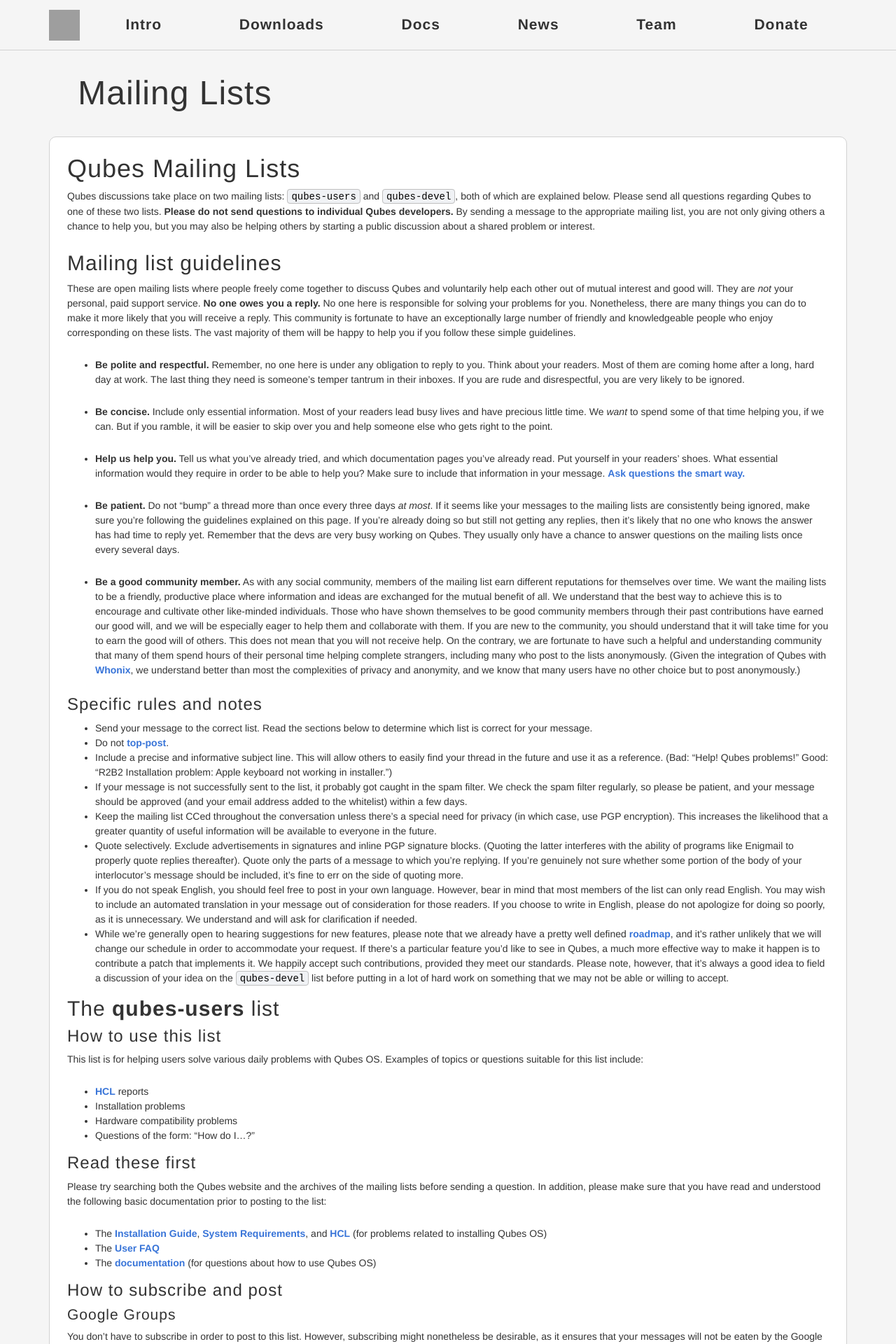
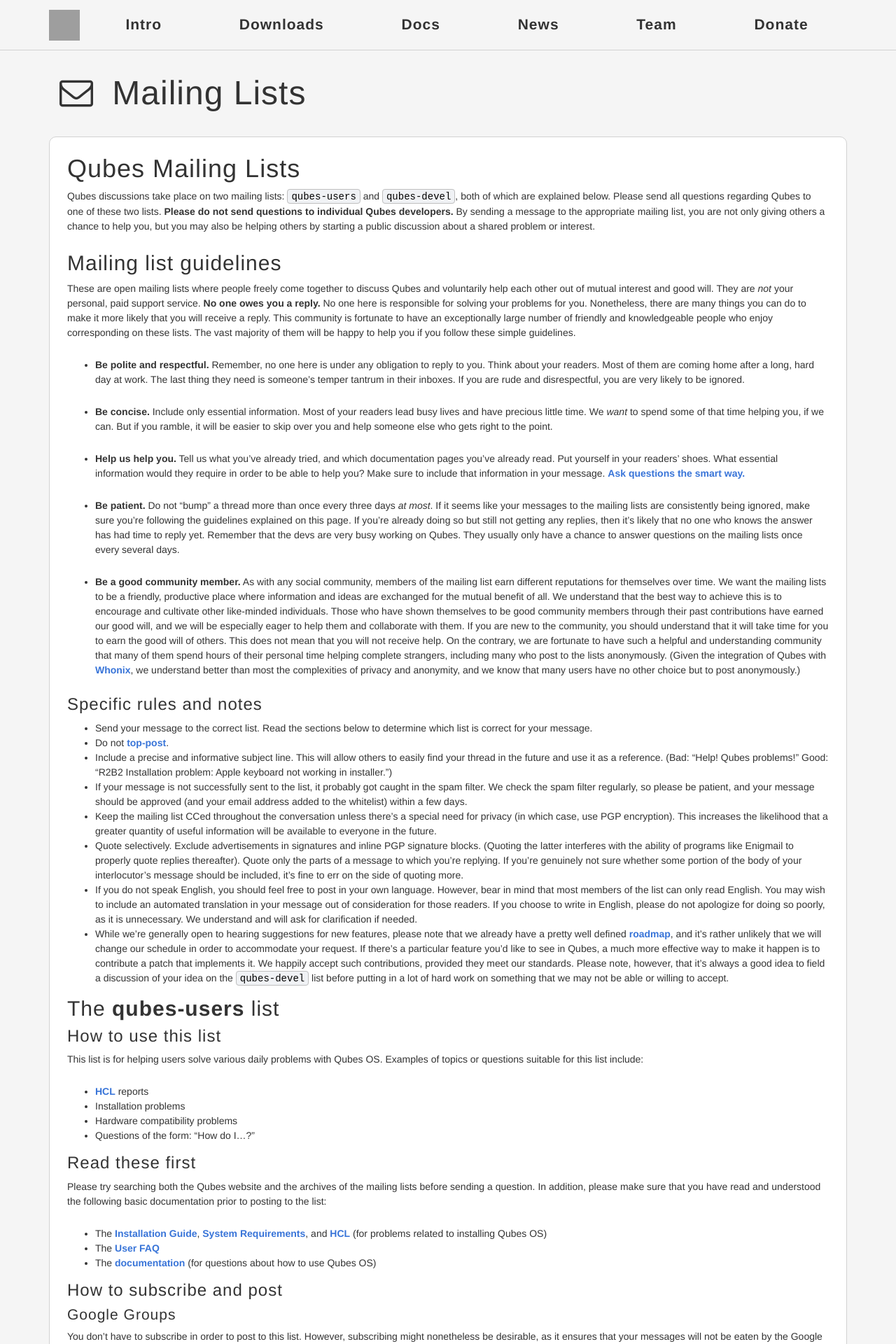
Before and after one commit to QubesOS/qubesos.github.io, a Jekyll site: the page built from pages/mailing-lists.md, in a window 1280 px wide. Shown: the top 1920 px of the page at 70% size. Built offline with Jekyll 4.4.1, drawn with Linux system fonts in a browser that asks for light colours; some web fonts are replaced; grey boxes are pictures that could not be loaded.

Commit message:
Add Mailing Lists icon

```diff
--- a/_data/architecture.yml
+++ b/_data/architecture.yml
@@ -97,6 +97,7 @@
     url: /doc/reporting-bugs/
   - title: Mailing Lists
     url: /mailing-lists/
+    icon: fa-envelope-o
   - title: Join the Team
     url: /join/
     icon: fa-thumbs-o-up
```
